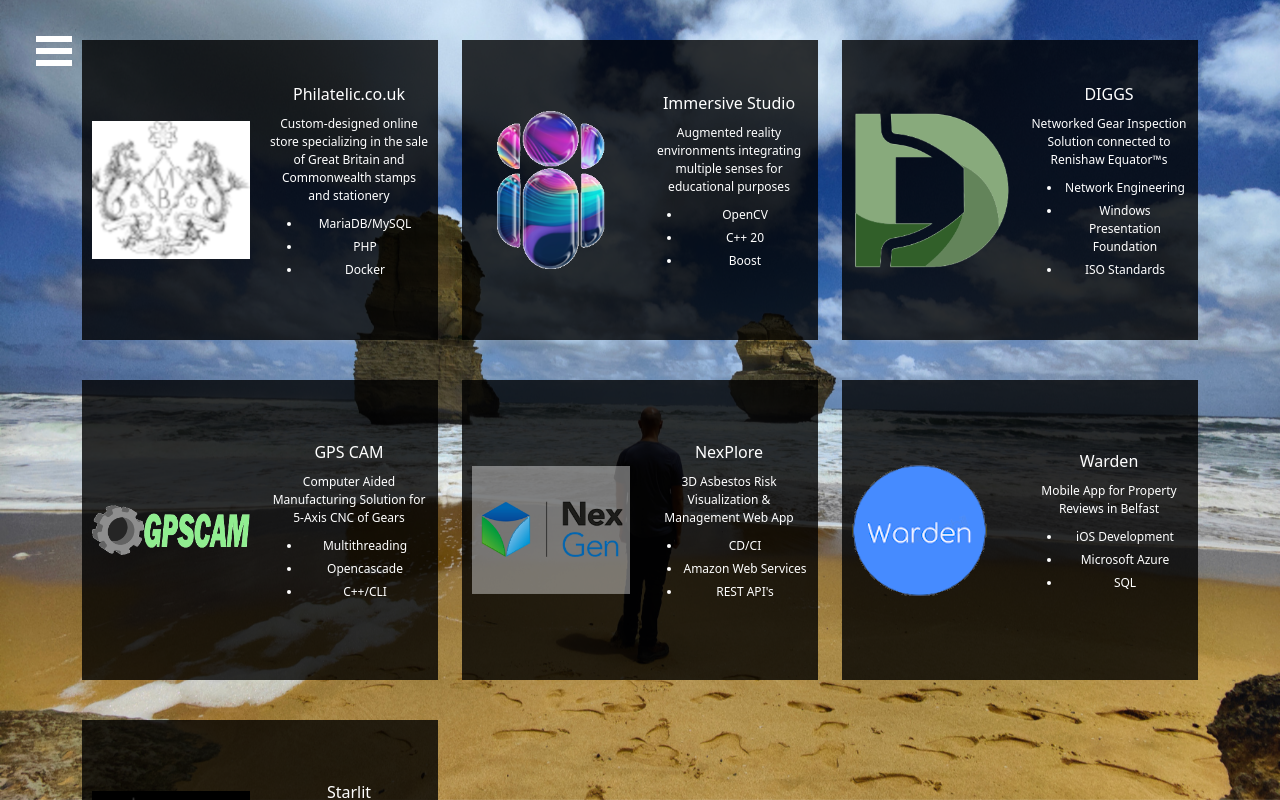
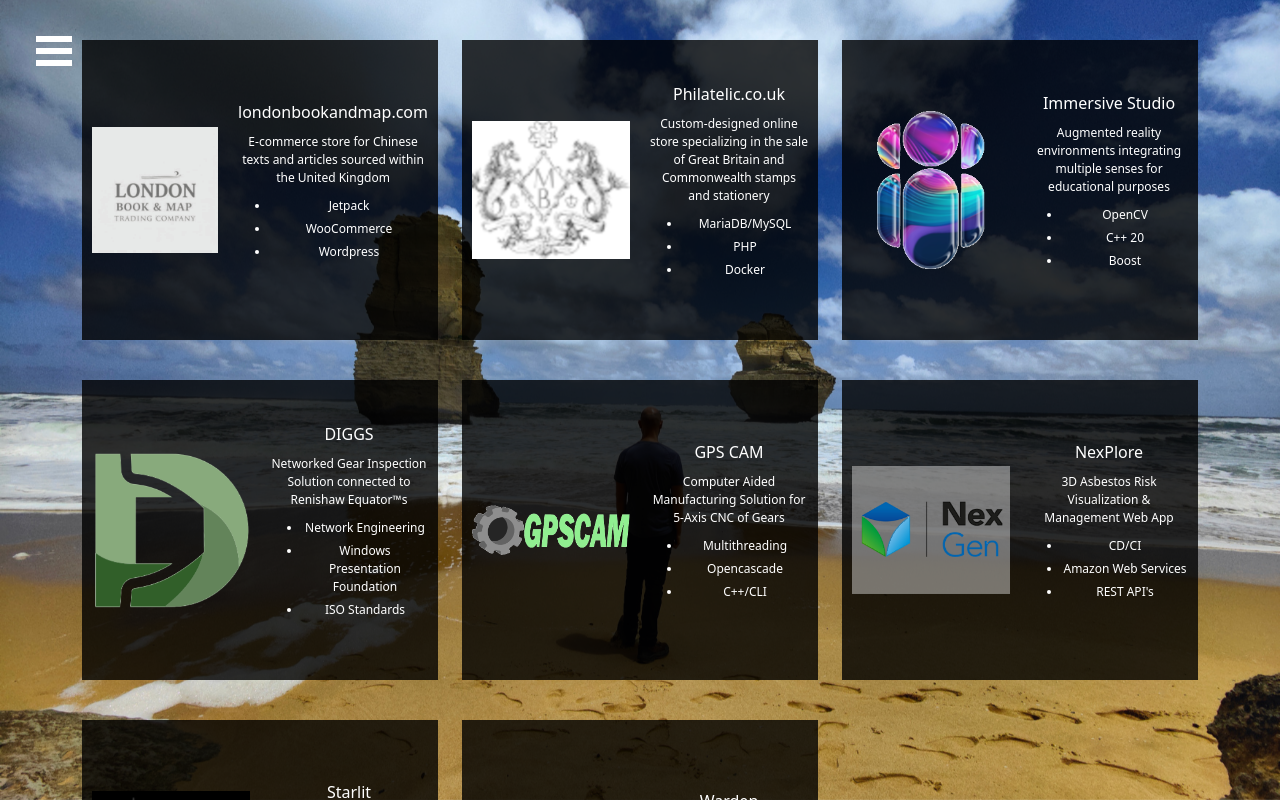
Before and after one commit to Holgenberg/holgate-automation-limited, a React (Create React App) app: page /portfolio in a window 1280 px wide. Built offline with nearby package versions, Linux system fonts and the light colour scheme.

Commit message:
Added London Book and Map Case Study

```diff
--- a/src/components/CaseStudyCollection.js
+++ b/src/components/CaseStudyCollection.js
@@ -7,6 +7,7 @@
 import DIGGSLogo from '../images/DIGGSIcon.png'
 import ImmersiveStudioLogo from '../images/immersive_studio_image.png'
 import PhilatelicLogo from '../images/philatelic.png'
+import LondonBookAndMapLogo from '../images/london_book_and_map_logo.jpg'
 
 const CaseStudyCollection = () => {
 	const [windowWidth, setWindowWidth] = useState(window.innerWidth);
@@ -33,6 +34,7 @@
 	const wardenBulletPoints = ["iOS Development", "Microsoft Azure", "SQL"];
 	const starlitBulletPoints = ["Android Development", "Deployment on Google Services", "Unity 3D"];
 	const philatelicBulletPoints = ["MariaDB/MySQL", "PHP", "Docker"];
+	const londonBookAndMapBulletPoints = ["Jetpack", "WooCommerce", "Wordpress"];
 
 	console.log(windowWidth);
 
@@ -40,6 +42,13 @@
 		return (
 			<div className="container">
 				<div className="row">
+					<div className="col-4">
+						<CaseStudy caseStudyImage={LondonBookAndMapLogo}
+							title="londonbookandmap.com"
+							brief="E-commerce store for Chinese texts and articles sourced within the United Kingdom"
+							bulletPoints={londonBookAndMapBulletPoints}
+						/>
+					</div>
 					<div className="col-4">
 						<CaseStudy caseStudyImage={PhilatelicLogo}
 							title="Philatelic.co.uk"
@@ -54,6 +63,8 @@
 							bulletPoints={immersiveStudioBulletPoints}
 						/>
 					</div>
+				</div>
+				<div className="row">
 					<div className="col-4">
 						<CaseStudy caseStudyImage={DIGGSLogo}
 							title="DIGGS"
@@ -61,8 +72,6 @@
 							bulletPoints={diggsBulletPoints}
 						/>
 					</div>
-				</div>
-				<div className="row">
 					<div className="col-4">
 						<CaseStudy caseStudyImage={GPSCAMLogo}
 							title="GPS CAM"
@@ -75,20 +84,19 @@
 							brief="3D Asbestos Risk Visualization & Management Web App"
 							bulletPoints={nexPloreBulletPoints} />
 					</div>
+				</div>
+				<div className="row">
+					<div className="col-4">
+						<CaseStudy caseStudyImage={StarlitLogo}
+							title="Starlit"
+							brief="Endless Runner Mobile Game for Google Play Store"
+							bulletPoints={starlitBulletPoints} />
+					</div>
 					<div className="col-4">
 						<CaseStudy caseStudyImage={WardenLogo}
 							title="Warden"
 							brief="Mobile App for Property Reviews in Belfast"
 							bulletPoints={wardenBulletPoints} />
-					</div>
-
-				</div>
-				<div className="row">
-				<div className="col-4">
-						<CaseStudy caseStudyImage={StarlitLogo}
-							title="Starlit"
-							brief="Endless Runner Mobile Game for Google Play Store"
-							bulletPoints={starlitBulletPoints} />
 					</div>
 				</div>
 			</div>
@@ -98,10 +106,14 @@
 	else {
 		return (
 			<div>
+				<CaseStudy caseStudyImage={LondonBookAndMapLogo}
+					title="londonbookandmap.com"
+					brief="E-commerce store for Chinese texts and articles sourced within the United Kingdom."
+					bulletPoints={londonBookAndMapBulletPoints} />
 				<CaseStudy caseStudyImage={PhilatelicLogo}
-							title="Philatelic.co.uk"
-							brief="Custom-designed online store specializing in the sale of Great Britain and Commonwealth stamps and stationery"
-							bulletPoints={philatelicBulletPoints} />
+					title="Philatelic.co.uk"
+					brief="Custom-designed online store specializing in the sale of Great Britain and Commonwealth stamps and stationery"
+					bulletPoints={philatelicBulletPoints} />
 				<CaseStudy caseStudyImage={ImmersiveStudioLogo}
 					title="Immersive Studio"
 					brief="Augmented reality environments integrating multiple senses for educational purposes"
```
Also changed, not shown: src/images/london_book_and_map_logo.jpg (added).
